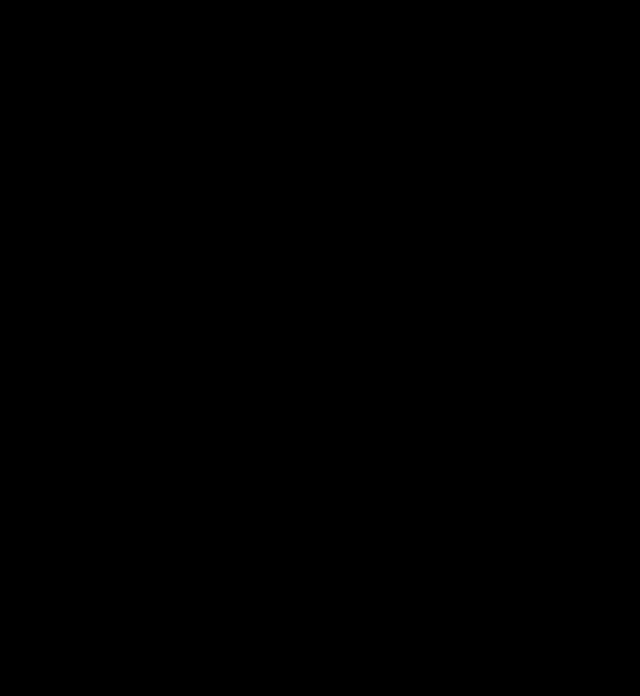
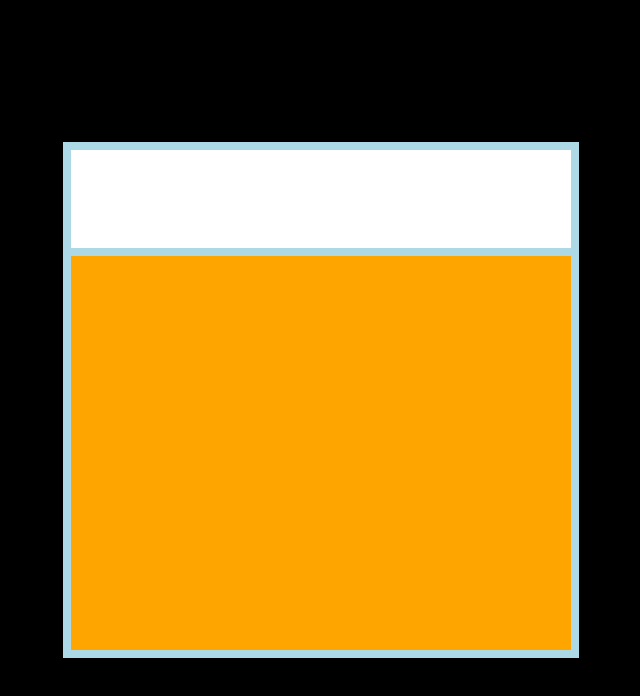
Before and after one commit to jisnotu/odin-calculator, a plain HTML site: page index.html in a window 1280 px wide. Shown: the whole page, without its empty margins (319-959 px from the left). Drawn offline with Linux system fonts and the light colour scheme.

Commit message:
Create high-level calculator layout

```diff
--- a/index.html
+++ b/index.html
@@ -7,6 +7,9 @@
     <title>Calculator</title>
   </head>
   <body>
-
+    <div class='calculator'>
+      <div class='display'></div>
+      <div class='button-container'></div>
+    </div>
   </body>
 </html>
--- a/style.css
+++ b/style.css
@@ -1,3 +1,32 @@
 html {
   background-color: black;
 }
+
+body {
+  display: flex;
+  justify-content: center;
+  align-items: center;
+  height: 100vh;
+  margin: 0;
+}
+
+.calculator {
+  background-color: lightblue;
+  width: 500px;
+  height: 500px;
+  display: flex;
+  flex-direction: column;
+  align-items: stretch;
+  padding: 8px;
+  gap: 8px;
+}
+
+.display {
+  flex: 1 0 0;
+  background-color: white;
+}
+
+.button-container {
+  flex: 4 0 0;
+  background-color: orange;
+}
```
